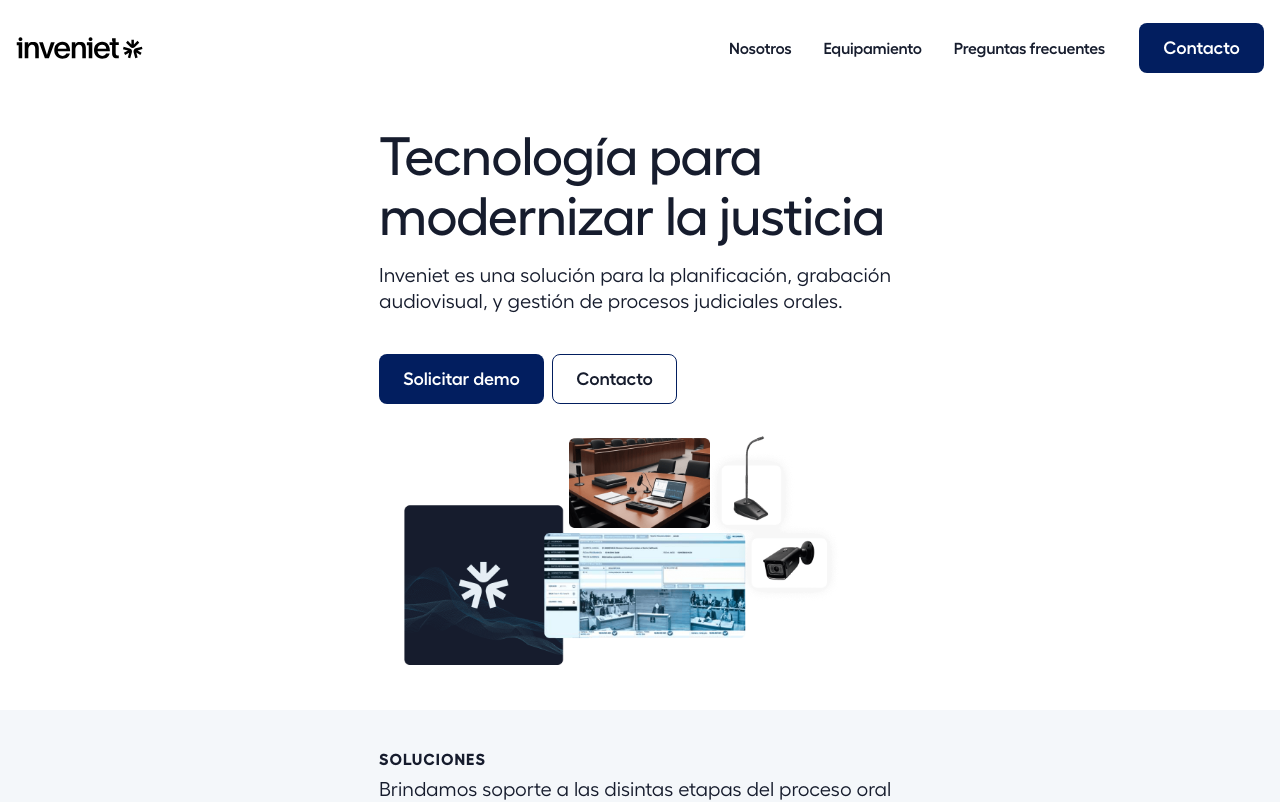
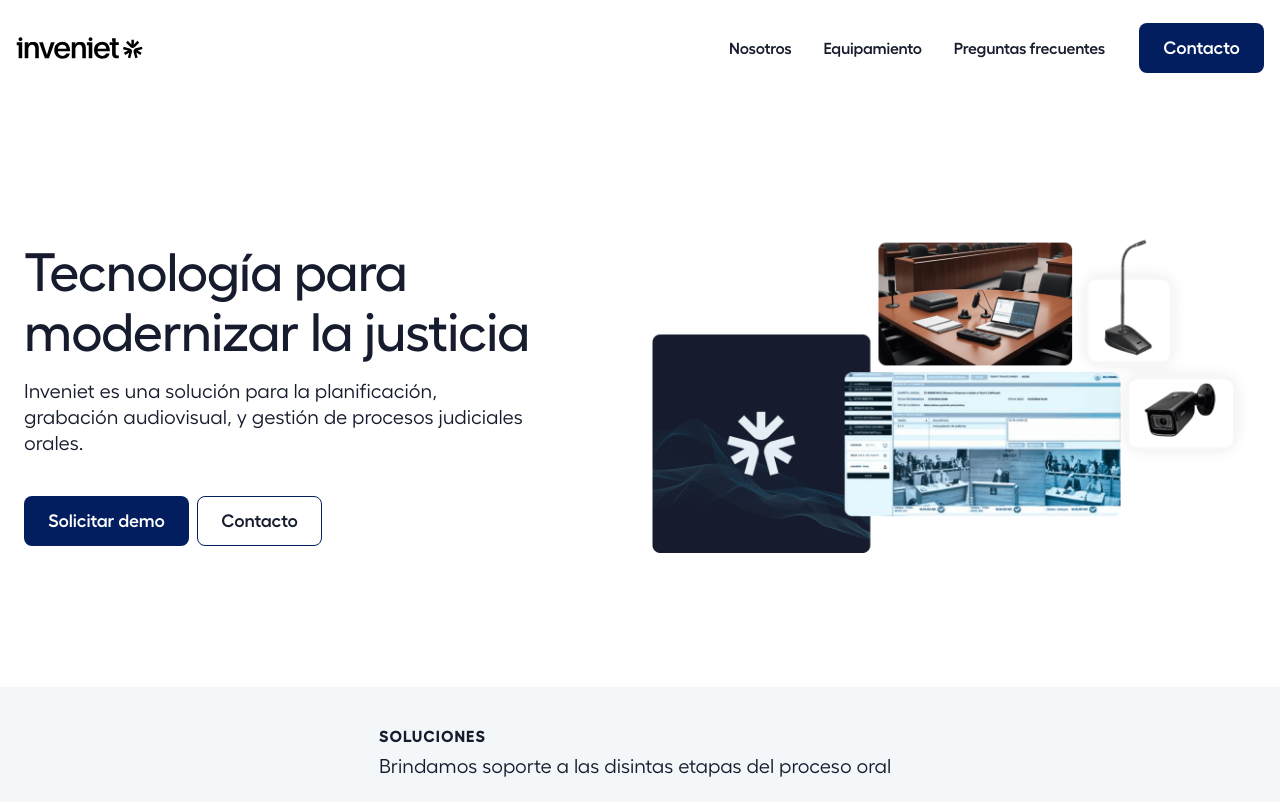
Before and after one commit to pascualmanuel/inveniet, a React (Create React App) app: page / in a window 1280 px wide. Shown: the top 802 px of the page. Built offline with nearby package versions, Linux system fonts and the light colour scheme.

Commit message:
Hero desktop

```diff
--- a/src/App.css
+++ b/src/App.css
@@ -255,7 +255,7 @@ p {
   letter-spacing: -0.1px;
 }
 
-@media (max-width: 1250px) {
+@media (max-width: 768px) {
   .myH1 {
     /* H1 Mobile */
     font-size: 40px;
--- a/src/Components/Hero.jsx
+++ b/src/Components/Hero.jsx
@@ -3,12 +3,12 @@ import React from "react";
 const Hero = () => {
   return (
     <>
-      <div className="max-w-[570px] center">
-        <div className="flex flex-col  mb-[25px]">
+      <div className="max-w-[570px] center md:max-w-[1360px] md:flex md:flex-row md:items-center md:justify-between md:">
+        <div className="flex flex-col  mb-[25px] md:w-[52%]">
           <h1 className="myH1 mb-[16px] mt-[30px]">
             Tecnología para modernizar la justicia
           </h1>
-          <p className="subH mb-[40px]">
+          <p className="subH mb-[40px] md:w-[500px]">
             Inveniet es una solución para la planificación, grabación
             audiovisual, y gestión de procesos judiciales orales.
           </p>
@@ -25,7 +25,7 @@ const Hero = () => {
             </div>
           </div>
         </div>
-        <div className="hero-img-bg mb-[30px]"></div>
+        <div className="hero-img-bg mb-[30px] md:w-[50%] md:bg-center md:m-0 md:max-w-none"></div>
       </div>
     </>
   );
--- a/src/index.css
+++ b/src/index.css
@@ -137,7 +137,6 @@
   display: grid;
   grid-template-columns: repeat(3, 1fr);
   gap: 16px 0px;
-
   max-width: 1352px;
   margin: 0 auto;
   justify-items: center;
```
